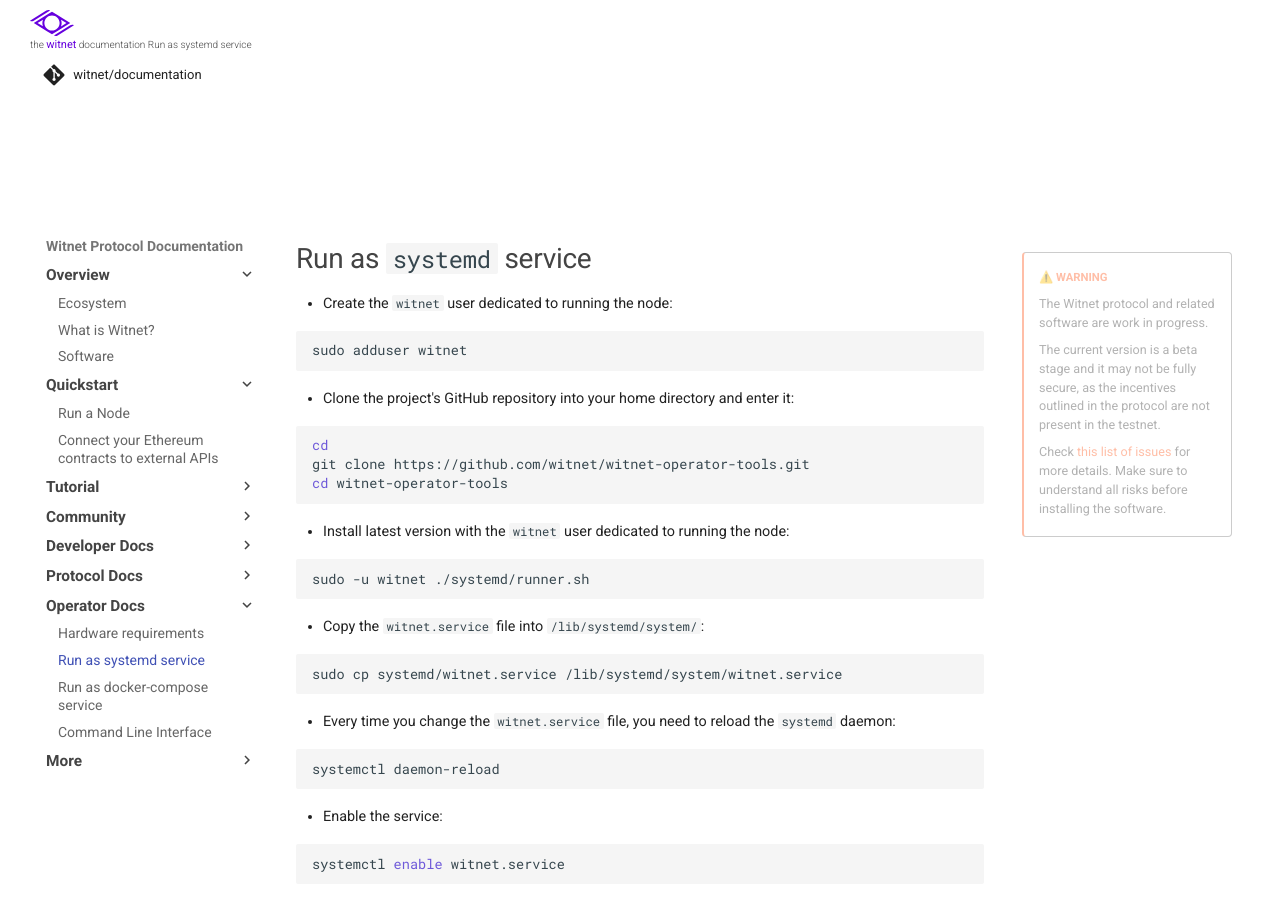
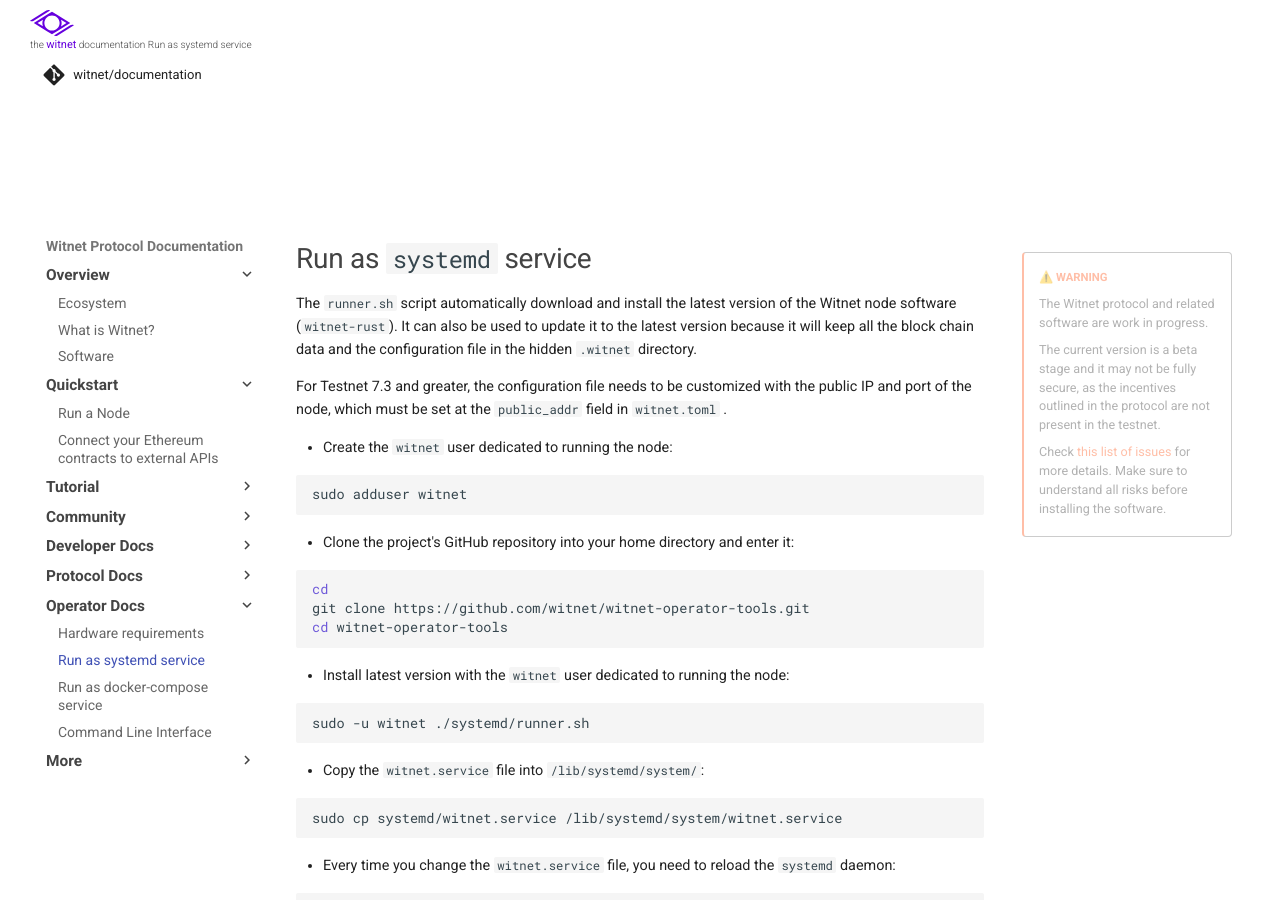
Before and after one commit to witnet/documentation, an MkDocs documentation site: the page built from docs/node-operators/systemd-service.md, in a window 1280 px wide and 900 px high. Built offline with MkDocs 1.6.1 and Material for MkDocs 9.7.7, drawn with Linux system fonts in a browser that asks for light colours; some web fonts are replaced; comment, search, counter and statistics services are not loaded.

Commit message:
refactor: finish moving systemd documentation

```diff
--- a/docs/node-operators/systemd-service.md
+++ b/docs/node-operators/systemd-service.md
@@ -1,4 +1,8 @@
 # Run as `systemd` service
+
+The `runner.sh` script automatically download and install the latest version of the Witnet node software (`witnet-rust`). It can also be used to update it to the latest version because it will keep all the block chain data and the configuration file in the hidden `.witnet` directory.
+
+For Testnet 7.3 and greater, the configuration file needs to be customized with the public IP and port of the node, which must be set at the `public_addr` field in `witnet.toml` .
 
 * Create the `witnet` user dedicated to running the node:
 
```
